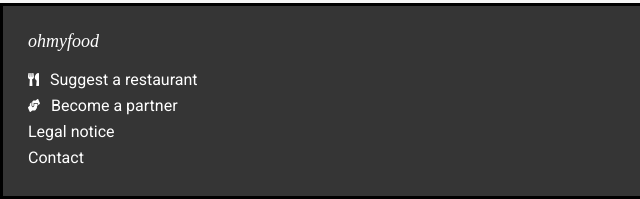
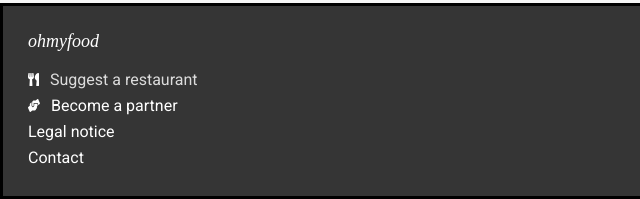
Before and after one commit to PrenticeCo/3, a plain HTML site: page main.html in a window 1280 px wide. In both pictures the pointer is over the element "Suggest a restaurant". Shown: the part 2038-2237 px from the top of the page, 0-640 px from the left. Drawn offline with nearby package versions, Linux system fonts and the light colour scheme; files that its build step writes are made by us from their sources; a web font is replaced by a local one.

Commit message:
added pseudo element for footer links

```diff
--- a/sass/layouts/_footer.scss
+++ b/sass/layouts/_footer.scss
@@ -31,6 +31,10 @@
 
     &__text {
       margin-bottom: 7px;
+
+      &:hover {
+        color: gainsboro;
+      }
     }
   }
 }
```
